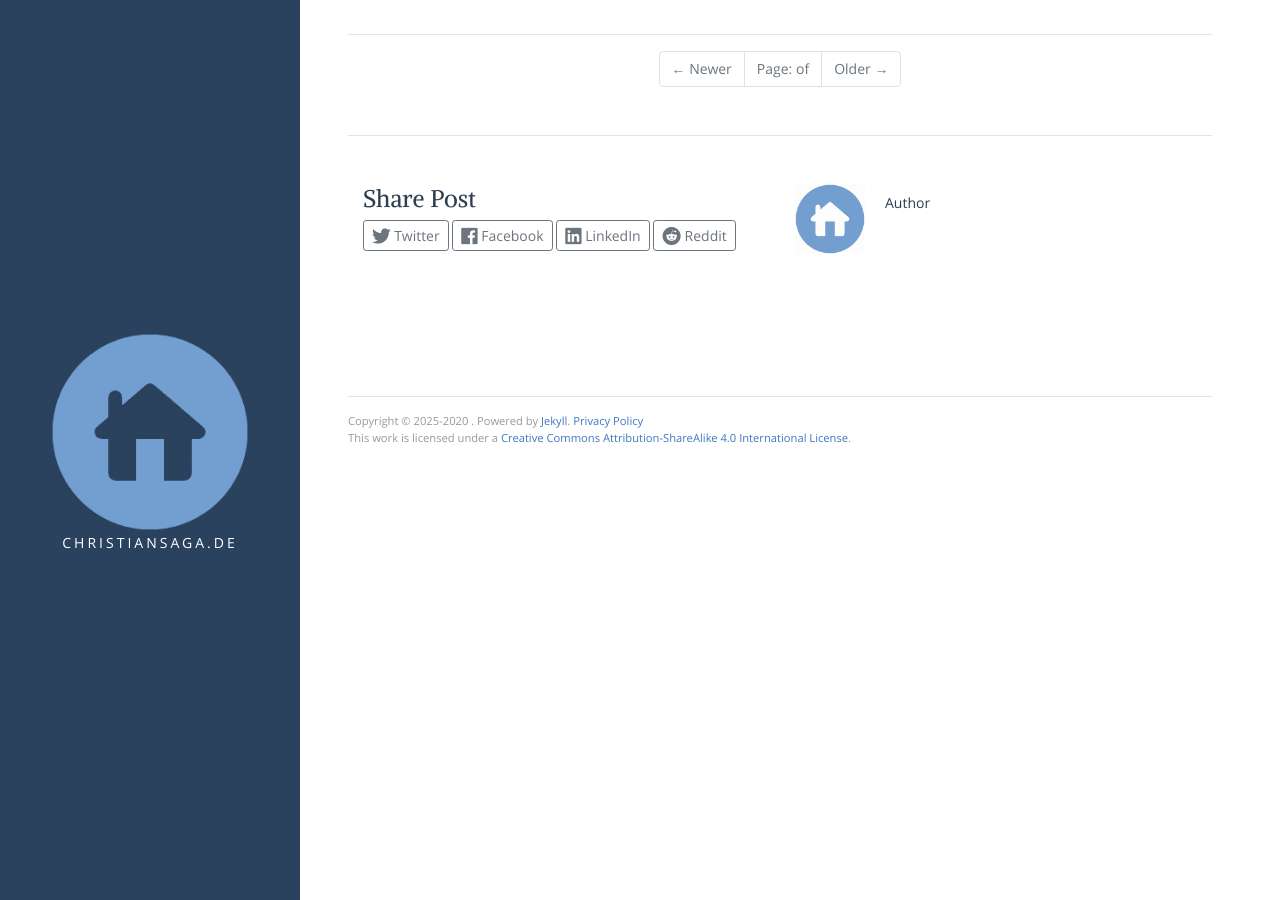
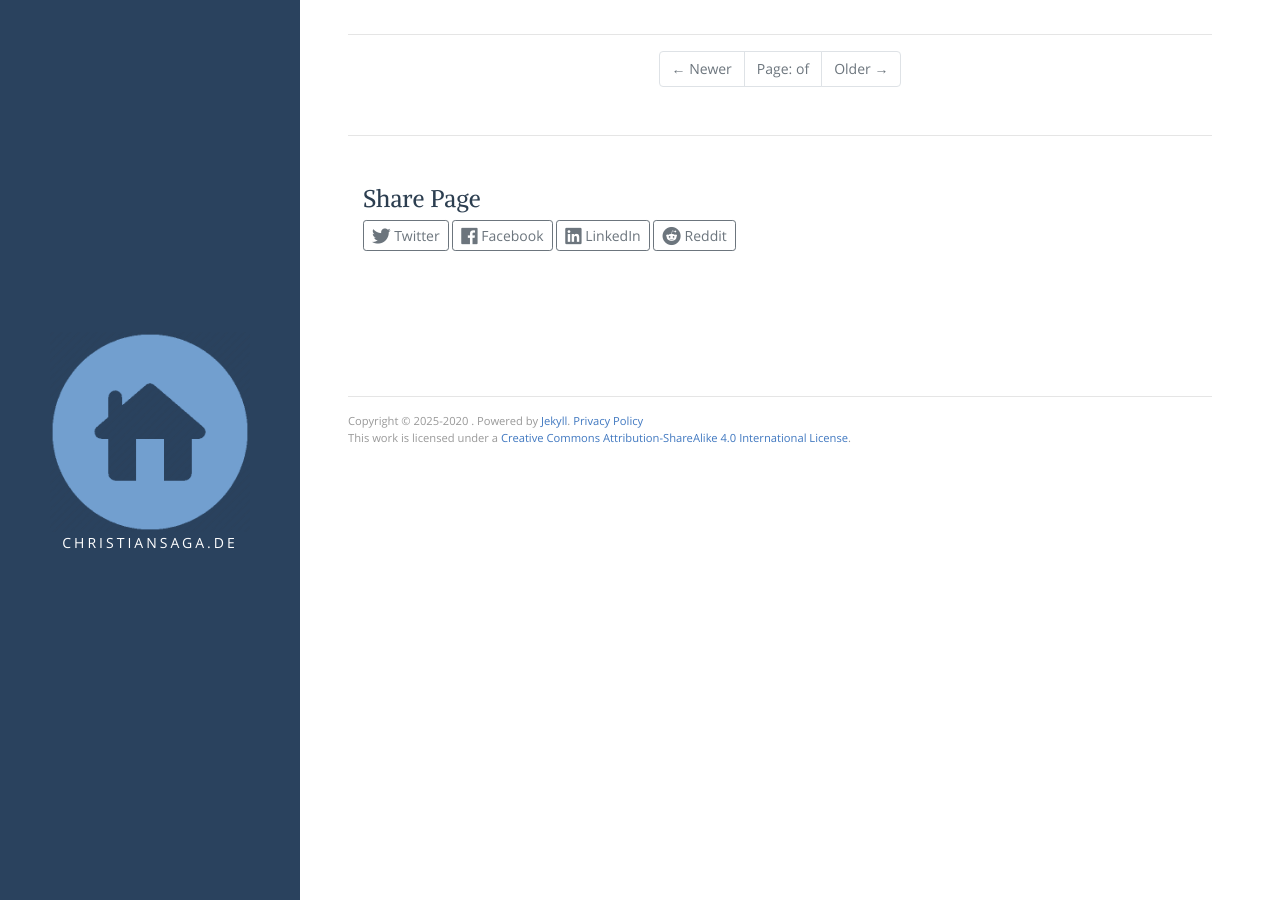
Before and after one commit to chris42/christiansaga.de, a Jekyll site: the page built from index.html, in a window 1280 px wide. Built offline with Jekyll 4.4.1, drawn with Linux system fonts in a browser that asks for light colours.

Commit message:
Minor changes to page template

```diff
--- a/_includes/page.html
+++ b/_includes/page.html
@@ -11,7 +11,7 @@
   <hr class="my-5">
 
   <section class="share col-sm-6">
-    <h4 class="section-title">Share Post</h4>
+    <h4 class="section-title">Share Page</h4>
     <a class="btn btn-outline-secondary btn-sm twitter" href="http://twitter.com/share?text={{page.title | encode}}{% if site.author.twitter%}&amp;via={{site.author.twitter}}{% endif %}&amp;url={{ site.url }}{{ page.url }}" target="_blank">
       <i class="fab fa-twitter fa-lg"></i>
       Twitter
@@ -30,11 +30,13 @@
     </a>
   </section>
 
+  {% if page.author.name %}
   <section class="col-sm-6 author">
     <img src="{{ site.BASE_PATH }}/assets/media/logo.png" class="img-rounded author-image" />
     <h4 class="section-title author-name">{{page.author.name}}</h4>
     <p class="author-bio">Author</p>
   </section>
+  {% endif %}
 
   {% include comments.html %}
   <div class="clearfix"></div>
```
